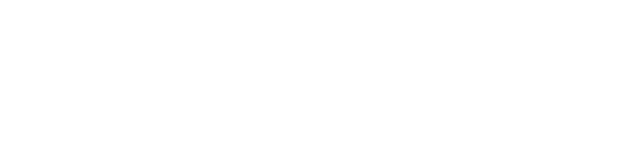
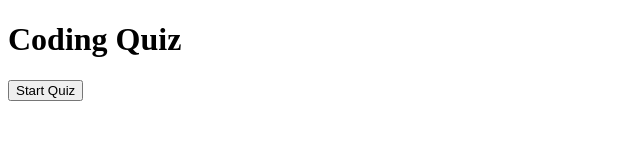
Before and after one commit to james-stapleton/Coding-Quiz, a plain HTML site: page index.html in a window 1280 px wide. Shown: the whole page, without its empty margins (0-640 px from the left). Drawn offline with Linux system fonts and the light colour scheme.

Commit message:
created start button and logged clicks to the console

```diff
--- a/assets/js/script.js
+++ b/assets/js/script.js
@@ -0,0 +1,9 @@
+var startButton = document.querySelector("#start-quiz");
+startButton.addEventListener("click", function() {
+    console.log(startButton.innerHTML);
+
+
+
+
+
+});
--- a/index.html
+++ b/index.html
@@ -8,7 +8,8 @@
     <link rel="stylesheet" href="./assets/css/styles.css">
 </head>
 <body>
-    <header></header>
+    <header><h1>Coding Quiz</h1></header>
+    <button id="start-quiz">Start Quiz</button>
 
 
 
```
